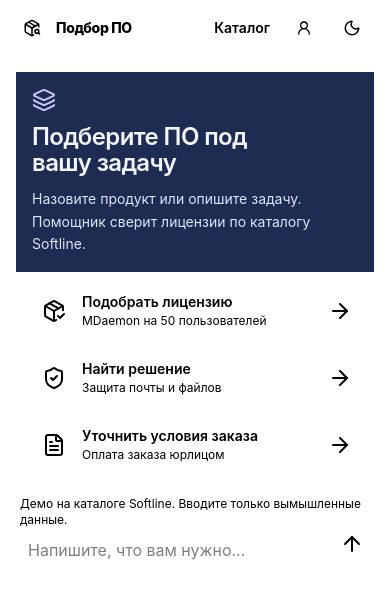
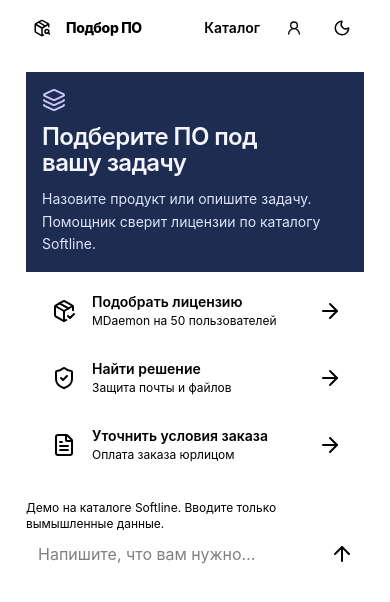
Before and after one commit to warbr1ng3r/ai-forge-support, a Next.js app: page / in a window 390 px wide. Shown: the top 602 px of the page. Built offline with nearby package versions, Linux system fonts and the light colour scheme.

Commit message:
fix(ui): align chat content and center multiline controls

```diff
--- a/app/globals.css
+++ b/app/globals.css
@@ -7,6 +7,11 @@
 
 @utility chat-column {
   @apply mx-auto w-full min-w-0 max-w-5xl px-4 sm:px-6;
+}
+
+@utility chat-gutter {
+  @apply scrollbar-thin;
+  scrollbar-gutter: stable both-edges;
 }
 
 .typeset-docs {
--- a/app/layout.tsx
+++ b/app/layout.tsx
@@ -25,7 +25,7 @@ export default function RootLayout({ children }: { children: ReactNode }) {
         <ThemeProvider>
           <TooltipProvider>
             <div className="flex h-dvh min-w-0 flex-col">
-              <header className="shrink-0 border-b border-border bg-card">
+              <header className="chat-gutter shrink-0 overflow-hidden border-b border-border bg-card">
                 <div className="chat-column flex min-h-14 items-center justify-between gap-2 py-1">
                   <div className="flex min-w-0 items-center gap-2 sm:gap-2.5">
                     <span className="flex size-8 shrink-0 items-center justify-center rounded-lg bg-primary text-primary-foreground">
--- a/components/chat.tsx
+++ b/components/chat.tsx
@@ -161,10 +161,12 @@ export function Chat() {
           : status === "ready" && lastMessage?.role === "assistant" ? "Ответ готов" : ""}
       </p>
       {hasMessages && (
-        <div className="chat-column flex shrink-0 justify-end pt-1">
+        <div className="chat-gutter shrink-0 overflow-hidden">
+          <div className="chat-column flex justify-end py-1">
             <Button type="button" variant="ghost" size="sm" disabled={isBusy} onClick={startNewChat} className="pointer-coarse:min-h-11">
               Новый подбор
             </Button>
+          </div>
         </div>
       )}
       <MessageScrollerProvider>
@@ -203,7 +205,7 @@ export function Chat() {
               </MessageScrollerContent>
             </MessageScrollerViewport>
           ) : (
-            <div className="min-h-0 overflow-y-auto">
+            <div className="chat-gutter min-h-0 overflow-y-auto">
               <section className="chat-column space-y-3 pt-4 pb-3 sm:pt-10 sm:pb-5 lg:pt-16" aria-labelledby="welcome-title">
                 <div className="grid min-w-0 overflow-hidden rounded-2xl border bg-card lg:grid-cols-[0.95fr_1.05fr]">
                   <div className="flex flex-col justify-center gap-3 bg-[#1e2c52] p-4 text-[#f3f5ff] max-sm:[@media(max-height:650px)]:gap-2 max-sm:[@media(max-height:650px)]:p-3 sm:gap-4 sm:p-8 dark:bg-[#253657]">
@@ -223,8 +225,19 @@ export function Chat() {
               </section>
             </div>
           )}
-          <div className="chat-column flex shrink-0 items-end gap-2 pb-3 sm:pb-4">
-            <div className="flex min-w-0 flex-1 flex-col gap-2">
+          <div className="relative shrink-0">
+            {hasMessages && (
+              <div className="chat-gutter pointer-events-none absolute inset-x-0 bottom-full z-10 overflow-hidden">
+                <div className="chat-column flex justify-end py-2">
+                  <MessageScrollerButton
+                    aria-label="К последнему сообщению"
+                    className="static size-11 shrink-0 translate-none border shadow-sm data-[active=false]:hidden data-[active=true]:pointer-events-auto"
+                  />
+                </div>
+              </div>
+            )}
+            <div className="chat-gutter overflow-hidden">
+              <div className="chat-column flex flex-col gap-2 pt-1 pb-3 sm:pb-4">
                 {error && (
                   <Alert variant="destructive" role="alert">
                     <AlertTitle>Ошибка при обработке запроса</AlertTitle>
@@ -238,12 +251,7 @@ export function Chat() {
                 )}
                 <PromptForm isBusy={isBusy} onSubmit={send} onStop={() => void stop()} input={draft} setInput={setDraft} inputRef={inputRef} />
               </div>
-            {hasMessages && (
-              <MessageScrollerButton
-                aria-label="К последнему сообщению"
-                className="static size-11 shrink-0 translate-none data-[active=false]:hidden"
-              />
-            )}
+            </div>
           </div>
         </MessageScroller>
       </MessageScrollerProvider>
--- a/components/parts/text-part.tsx
+++ b/components/parts/text-part.tsx
@@ -31,7 +31,7 @@ function ScrollableTable({ children }: { children: ReactNode }) {
       )}
       <div
         ref={wrapper}
-        className="typeset-scroll max-w-full overscroll-x-contain rounded-sm focus-visible:outline focus-visible:outline-ring"
+        className="typeset-scroll max-w-full overscroll-x-contain rounded-lg border focus-visible:outline focus-visible:outline-ring"
         role="region"
         aria-label="Таблица в ответе"
         aria-describedby={overflows ? hintId : undefined}
@@ -64,7 +64,7 @@ function httpsOnly(value: string) {
 
 export function TextPart({ part }: { part: { text: string } }) {
   return (
-    <div className="typeset typeset-docs min-w-0 wrap-break-word [&>p]:max-w-[72ch] [&>ul]:max-w-[72ch] [&>ol]:max-w-[72ch]">
+    <div className="typeset typeset-docs min-w-0 wrap-break-word">
       <ReactMarkdown remarkPlugins={[remarkGfm]} skipHtml disallowedElements={["img"]} urlTransform={httpsOnly} components={renderers}>
         {part.text}
       </ReactMarkdown>
--- a/components/product-candidates.tsx
+++ b/components/product-candidates.tsx
@@ -92,7 +92,7 @@ export function ProductCandidates({ parts, allowDocuments = false }: { parts: UI
     .slice(0, maxOffers)
   const label = found.size === 1 ? "Позиция из каталога" : `Позиции из каталога · ${found.size}`
   const cards = (shown: typeof offers) => (
-    <ul className={shown.length > 1 ? "grid min-w-0 gap-3 md:grid-cols-2" : "min-w-0"}>
+    <ul className={cn("grid min-w-0 items-start gap-3", shown.length > 1 && "md:grid-cols-2")}>
       {shown.map((offer) => {
         const url = catalogLink(offer.url)
         const currency = offer.currency === "RUR" || offer.currency === "RUB" ? "₽" : offer.currency
@@ -103,8 +103,8 @@ export function ProductCandidates({ parts, allowDocuments = false }: { parts: UI
 
         return (
           <li key={offer.id} className="min-w-0">
-            <Card className={cn("h-full rounded-xl py-0 shadow-none", verdict === "fit" && "bg-fit-surface ring-fit/30")}>
-              <CardContent className="flex h-full flex-col gap-2 px-4 py-4">
+            <Card size="sm" className={cn("rounded-xl border py-0 shadow-none ring-0", verdict === "fit" && "border-fit/30 bg-fit-surface")}>
+              <CardContent className="flex min-w-0 flex-col gap-2 px-3 py-3 sm:px-4 sm:py-4">
                 {url ? (
                   <a href={url} target="_blank" rel="noopener noreferrer" className="text-[15px] leading-snug font-semibold wrap-anywhere text-foreground underline decoration-muted-foreground/50 underline-offset-4 hover:decoration-current">
                     {offer.name}
@@ -121,13 +121,13 @@ export function ProductCandidates({ parts, allowDocuments = false }: { parts: UI
                     offer.maxUsers && `До ${offer.maxUsers} польз.`,
                   ].filter(Boolean).join(" · ")}
                 </p>
-                <div className="mt-auto flex flex-wrap items-center gap-x-2 gap-y-1 pt-1">
-                  <span className="text-base font-semibold tabular-nums">{price}</span>
+                <div className="flex flex-wrap items-center gap-x-2 gap-y-1 pt-1">
+                  <span className="min-w-0 text-base font-semibold tabular-nums wrap-anywhere">{price}</span>
                   {!offer.availableInCatalog && <Badge variant="outline">Недоступно</Badge>}
                   {verdict && (
                     <Badge
                       variant={verdict === "unknown" ? "outline" : "secondary"}
-                      className={cn("h-auto min-h-5 max-w-full text-wrap", verdict === "fit" && "bg-card text-fit", verdict === "contradiction" && "bg-danger-surface text-destructive")}
+                      className={cn("h-auto min-h-5 max-w-full whitespace-normal", verdict === "fit" && "bg-card text-fit", verdict === "contradiction" && "bg-danger-surface text-destructive")}
                     >
                       {verdicts[verdict]}
                     </Badge>
@@ -145,7 +145,7 @@ export function ProductCandidates({ parts, allowDocuments = false }: { parts: UI
   )
 
   return (
-    <section className="mb-4 min-w-0 space-y-2" aria-label={label}>
+    <section className="mb-2 min-w-0 space-y-2.5" aria-label={label}>
       <p className="text-sm font-medium text-muted-foreground">{label}</p>
       {cards(offers.slice(0, 2))}
       {offers.length > 2 && (
--- a/components/prompt-form.tsx
+++ b/components/prompt-form.tsx
@@ -40,7 +40,7 @@ export function PromptForm({
 
   return (
     <form onSubmit={handleSubmit} className="grid gap-1.5">
-      <p id={demoNoticeId} className="px-1 text-xs text-muted-foreground">
+      <p id={demoNoticeId} className="text-xs text-muted-foreground">
         Демо на каталоге Softline. Вводите только вымышленные данные.
       </p>
       <InputGroup className="rounded-xl border-input bg-card has-[[data-slot=input-group-control]:focus-visible]:ring-2 has-[[data-slot=input-group-control]:focus-visible]:ring-ring">
@@ -61,7 +61,7 @@ export function PromptForm({
             }
           }}
         />
-        <InputGroupAddon align="inline-end" className="self-end p-1 has-[>button]:mr-0">
+        <InputGroupAddon align="inline-end" className="shrink-0 p-1 has-[>button]:mr-0">
           {isBusy ? (
             <InputGroupButton
               type="button"
--- a/components/ui/message-scroller.tsx
+++ b/components/ui/message-scroller.tsx
@@ -42,7 +42,7 @@ function MessageScrollerViewport({
     <MessageScrollerPrimitive.Viewport
       data-slot="message-scroller-viewport"
       className={cn(
-        "size-full min-h-0 min-w-0 scroll-fade-b scrollbar-thin scrollbar-gutter-stable overflow-y-auto overscroll-contain contain-content data-autoscrolling:scrollbar-thumb-transparent data-autoscrolling:scrollbar-track-transparent",
+        "chat-gutter size-full min-h-0 min-w-0 scroll-fade-b overflow-y-auto overscroll-contain contain-content data-autoscrolling:scrollbar-thumb-transparent data-autoscrolling:scrollbar-track-transparent",
         className
       )}
       {...props}
```
Lines whose indentation alone changed are shown as unchanged.
